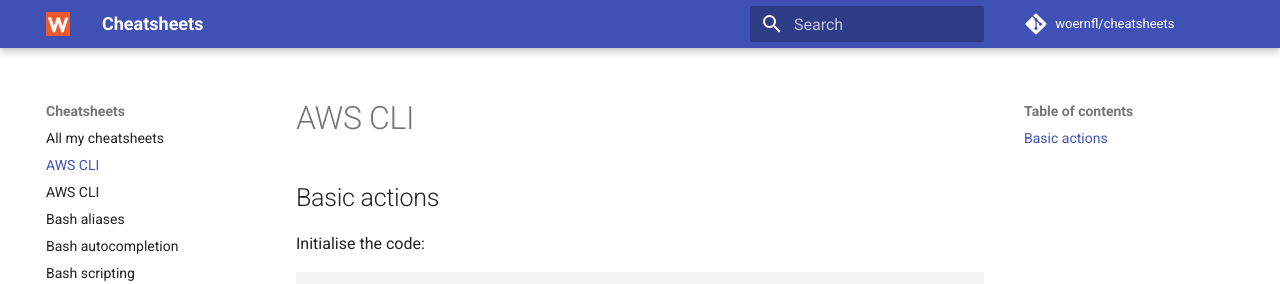
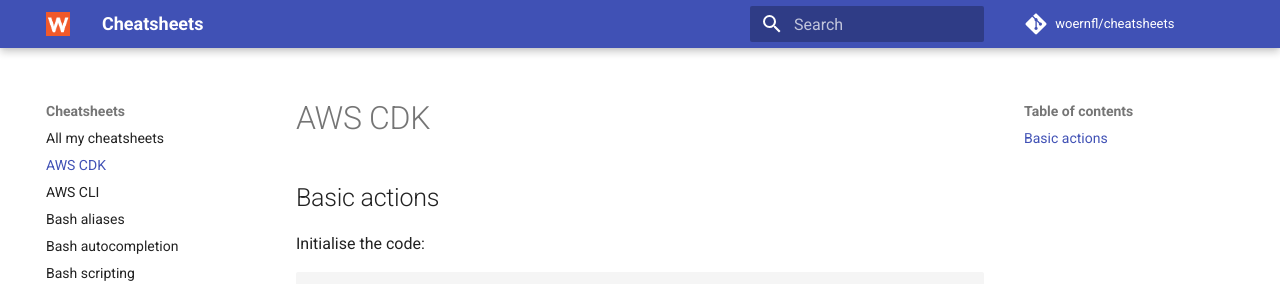
Before and after one commit to woernfl/cheatsheets, an MkDocs documentation site: the page built from docs/aws-cdk.md, in a window 1280 px wide. Shown: the top 284 px of the page. Built offline with MkDocs 1.6.1 and Material for MkDocs 9.7.7, drawn with Linux system fonts in a browser that asks for light colours; comment, search, counter and statistics services are not loaded.

Commit message:
Update aws-cdk.md

```diff
--- a/docs/aws-cdk.md
+++ b/docs/aws-cdk.md
@@ -1,4 +1,4 @@
-# AWS CLI
+# AWS CDK
 
 ## Basic actions
 
```
